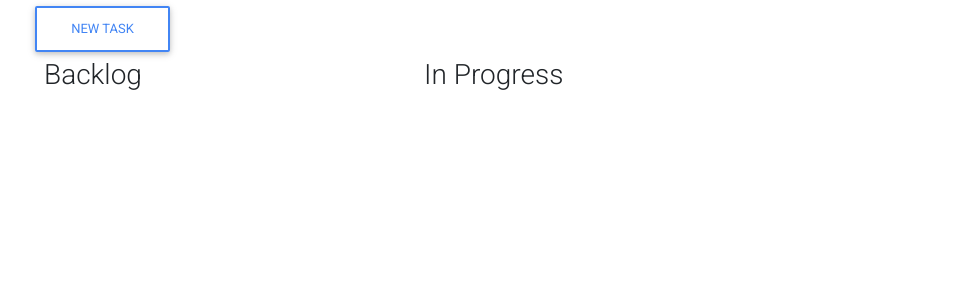
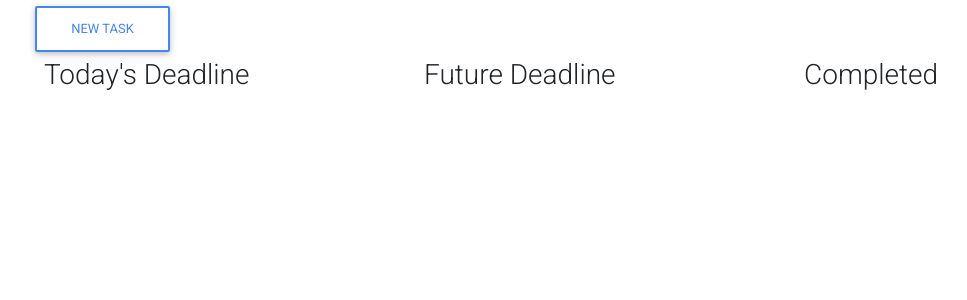
Before and after one commit to aralovelace/my-simple-trello, a React (Create React App) app: page / in a window 1280 px wide. Shown: the top 300 px of the page, without its empty margins (41-1008 px from the left). Built offline with nearby package versions, Linux system fonts and the light colour scheme.

Commit message:
User can view a list of previously finished tasks

```diff
--- a/public/index.html
+++ b/public/index.html
@@ -24,7 +24,7 @@
       work correctly both with client-side routing and a non-root public URL.
       Learn how to configure a non-root public URL by running `npm run build`.
     -->
-    <title>React App</title>
+    <title>Simple Trello App</title>
   </head>
   <body>
     <noscript>You need to enable JavaScript to run this app.</noscript>
--- a/src/App.js
+++ b/src/App.js
@@ -4,6 +4,7 @@ import FutureList from "./Components/FutureList";
 import CreateTaskForm from "./Components/CreateTaskForm";
 import tasksStore from "./Stores/TasksStore";
 import {MDBContainer, MDBRow} from "mdbreact";
+import CompletedList from "./Components/CompletedList";
 
 class App extends Component {
 
@@ -17,8 +18,10 @@ class App extends Component {
     return (<MDBContainer>
         <CreateTaskForm />
         <MDBRow>
+            <TodayList/>
             <FutureList/>
-            <TodayList/>
+            <CompletedList/>
+
         </MDBRow>
       </MDBContainer>
     );
--- a/src/Components/CompletedList.js
+++ b/src/Components/CompletedList.js
@@ -1,13 +1,16 @@
 import React, {Component} from "react";
-import {MDBCol} from "mdbreact";
+import {MDBCol, MDBListGroup} from "mdbreact";
 import {observer} from "mobx-react";
+import tasksStore from "../Stores/TasksStore";
+import Task from "./Task";
 
 class CompletedList extends Component {
     render() {
+        let tasks =tasksStore.doneTasks.map(task => <Task task={task} key={task.title} />);
         return(
             <MDBCol md="4">
                 <h3>Completed</h3>
-
+                <MDBListGroup>{tasks}</MDBListGroup>
             </MDBCol>
 
         );
--- a/src/Components/FutureList.js
+++ b/src/Components/FutureList.js
@@ -10,7 +10,7 @@ class FutureList extends Component {
         let tasks =tasksStore.futureTasks.map(task => <Task task={task} key={task.title} />);
         return (
             <MDBCol md="4">
-                <h3>Backlog</h3>
+                <h3>Future Deadline</h3>
                 <MDBListGroup>{tasks}</MDBListGroup>
             </MDBCol>
         );
--- a/src/Components/TodayList.js
+++ b/src/Components/TodayList.js
@@ -9,7 +9,7 @@ class TodayList extends Component {
         let tasks = tasksStore.todayTasks.map(task => <Task task={task} key={task.title} />);
         return (
             <MDBCol md="4">
-                <h3>In Progress</h3>
+                <h3>Today's Deadline</h3>
                 <MDBListGroup>{tasks}</MDBListGroup>
             </MDBCol>
         );
--- a/src/Stores/TasksStore.js
+++ b/src/Stores/TasksStore.js
@@ -38,6 +38,7 @@ class TasksStore {
         this.todayTasks = this.todayTasks.filter(item => item.id !== taskId);
         this.futureTasks = this.futureTasks.filter(item => item.id !== taskId);
         this.pendingTasks = this.pendingTasks.filter(item => item.id !== taskId);
+        this.doneTasks = this.doneTasks.filter(item => item.id !== taskId);
         this.updateLocalStorage();
     };
 
@@ -46,7 +47,6 @@ class TasksStore {
         this.pendingTasks = this.pendingTasks.filter (item => item.id !== taskId);
         this.todayTasks = this.todayTasks.filter (item => item.id !== taskId);
         this.futureTasks = this.futureTasks.filter(item => item.id !== taskId)
-
         this.doneTasks.push(task);
         this.updateLocalStorage();
 
@@ -57,7 +57,7 @@ class TasksStore {
             todayTasks: this.todayTasks,
             futureTasks: this.futureTasks,
             pendingTasks: this.pendingTasks,
-            done: this.doneTasks,
+            doneTasks: this.doneTasks,
             labels: this.labelOptions,
             idCounter: this.idCounter
         });
@@ -74,15 +74,17 @@ class TasksStore {
             tasks.futureTasks.forEach(task => {
                 if (task.due) task.due = moment (task.due)
             });
-
             tasks.pendingTasks.forEach(task => {
                if (task.due)  task.due = moment (task.due)
+            });
+            tasks.doneTasks.forEach(task => {
+                if (task.due)  task.due = moment (task.due)
             });
 
             this.todayTasks = tasks.todayTasks;
             this.futureTasks = tasks.futureTasks;
             this.pendingTasks = tasks.pendingTasks;
-            this.doneTasks = tasks.done;
+            this.doneTasks = tasks.doneTasks;
             this.labelOptions = tasks.labels;
             this.idCounter = tasks.idCounter;
         }
@@ -92,7 +94,8 @@ class TasksStore {
 
 decorate(TasksStore, {
     todayTasks: observable,
-    futureTasks: observable
+    futureTasks: observable,
+    doneTasks: observable
 });
 
 const tasksStore = new TasksStore();
```
